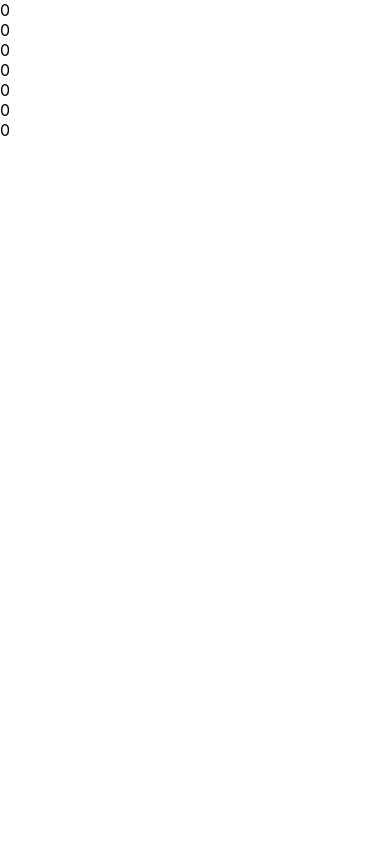
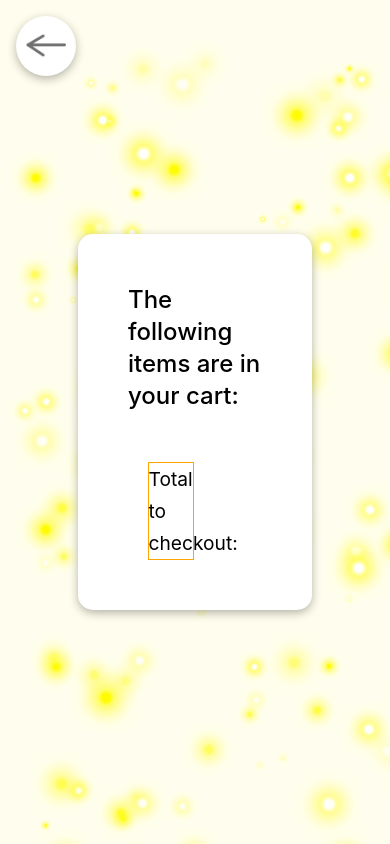
Before and after one commit to biancaraetchi/Portfolio, a React (Create React App) app: page /Portfolio/cart in a window 390 px wide. Built offline with nearby package versions, Linux system fonts and the light colour scheme; the HTML template or start-up script is replaced by a standard one.

Commit message:
First steps to optimize app for mobile

```diff
--- a/src/App.js
+++ b/src/App.js
@@ -7,18 +7,20 @@ import { BrowserRouter as Router, Routes, Route } from 'react-router-dom';
 import Signup from './Signup';
 import FullCanvas from './FullCanvas';
 import CartPage from './CartPage';
-import {useState} from 'react';
+import { useState } from 'react';
 
 function App() {
   const [lamps, setLamps] = useState([
-    { id: 1, title: "Bamboo & Straw", backimage: "lamp3.png", items: 0, prop1: true, prop2: "red, blue, green", type: 1 ,price:59.99},
-    { id: 2, title: "Elegance", backimage: "lamp4.png", items: 0, prop1: true, prop2: "red, green", type: 1, price:89.69 },
+    { id: 1, title: "Bamboo & Straw", backimage: "lamp3.png", items: 0, prop1: true, prop2: "red, blue, green", type: 1, price: 59.99 },
+    { id: 2, title: "Elegance", backimage: "lamp4.png", items: 0, prop1: true, prop2: "red, green", type: 1, price: 89.69 },
     { id: 3, title: "UFO", backimage: "lamp5.png", items: 0, prop1: true, prop2: "red, blue, green", type: 1, price: 27.45 },
-    { id: 4, title: "One-Legged Tuna", backimage: "lamp1.png", items: 0, prop1: false, prop2: "red, blue, orange", type: 1, price:34.56},
+    { id: 4, title: "One-Legged Tuna", backimage: "lamp1.png", items: 0, prop1: false, prop2: "red, blue, orange", type: 1, price: 34.56 },
     { id: 5, title: "Black Quartz", backimage: "lamp2.png", items: 0, prop1: false, prop2: "black, blue, orange", type: 2, price: 24.34 },
-    { id: 6, title: "Porcupine Class", backimage: "lamp6.png", items: 0, prop1: false, prop2: "black, blue, orange", type: 2, price:67.30 },
-    { id: 7, title: "The Chaperone", backimage: "lamp7.png", items: 0, prop1: false, prop2: "black, red, green", type: 3, price:78.21 },
-]);
+    { id: 6, title: "Porcupine Class", backimage: "lamp6.png", items: 0, prop1: false, prop2: "black, blue, orange", type: 2, price: 67.30 },
+    { id: 7, title: "The Chaperone", backimage: "lamp7.png", items: 0, prop1: false, prop2: "black, red, green", type: 3, price: 78.21 },
+  ]);
+  const [totalItems, setTotalItems] = useState(0);
+
 
   function floatingParticles(setChangedURL, canvasName, particleNr, ifColor, ifBig) {
     var canvas = document.getElementById(canvasName);
@@ -129,11 +131,11 @@ function App() {
     <div className="App">
       <Router>
         <Routes>
-          <Route exact path="/Portfolio/" element={<Fullpage lamps={lamps} floatingParticles={floatingParticles} />} />
+          <Route exact path="/Portfolio/" element={<Fullpage setTotalItems={setTotalItems} totalItems={totalItems} lamps={lamps} floatingParticles={floatingParticles} />} />
           <Route path="/Portfolio/login" element={<FullCanvas url={"/Portfolio/"} floatingParticles={floatingParticles}><Login /> </FullCanvas>} />
           <Route path="/Portfolio/about" element={<About />} />
           <Route path="/Portfolio/signup" element={<FullCanvas url={"/Portfolio/login"} floatingParticles={floatingParticles}><Signup /> </FullCanvas>} />
-          <Route path="/Portfolio/cart" element={<CartPage lamps={lamps}/>}></Route>
+          <Route path="/Portfolio/cart" element={<FullCanvas url={"/Portfolio/"} floatingParticles={floatingParticles}><CartPage lamps={lamps} /></FullCanvas>}></Route>
         </Routes>
       </Router>
     </div>
--- a/src/Cart.js
+++ b/src/Cart.js
@@ -5,7 +5,9 @@ import { Link } from 'react-router-dom';
 const Cart = (props) => {
     useEffect(() => {
         var items = document.getElementById("items");
-        items.style.display = "none";
+        if(props.totalItems === 0){
+            items.style.display = "none";
+        }
     }, [])
 
     return (
--- /dev/null
+++ b/src/CartPage.css
@@ -0,0 +1,32 @@
+.cartContainer {
+  display: flex;
+}
+.cartContainer .listItemsInCart {
+  display: flex;
+  width: 100%;
+  height: 150px;
+  border-radius: 15px;
+  box-shadow: 0 3px 10px rgba(0, 0, 0, 0.3);
+}
+.cartContainer .listItemsInCart .cartText {
+  width: 60%;
+  height: 100%;
+  border: 1px solid olive;
+}
+.cartContainer .listItemsInCart .cartText h4 {
+  font-style: italic;
+  font-weight: 500;
+}
+.cartContainer .listItemsInCart .smallImage {
+  display: block;
+  border: 1px solid red;
+  width: 30%;
+  height: 100%;
+  -o-object-fit: contain;
+     object-fit: contain;
+}
+.cartContainer .checkout {
+  width: 35%;
+  margin-left: 5vw;
+  border: 1px solid orange;
+}/*# sourceMappingURL=CartPage.css.map */
--- a/src/CartPage.js
+++ b/src/CartPage.js
@@ -1,17 +1,41 @@
+import './CartPage.css';
 import { useEffect } from "react";
+import { Link } from 'react-router-dom';
 
 const CartPage = (props) => {
     useEffect(() => {
-    },[])
+    }, [])
     return (
-        <div className="CartPage">
-            {props.lamps.map((lamp) => {
-                return(
-                    <p key={lamp.id}>{lamp.items}</p>
-                )
-            })}
+        <div className="flexWrapper">
+            <div className="formBlock">
+                <img src="./Artsystuff/lamp2.png" alt="oops" />
+                <h3>The following items are in your cart:</h3>
+                <div className="cartContainer">
+                    {props.lamps.map((lamp) => {
+                        let chooseIfDisplay = { display: "block" };
+                        if (lamp.items === 0) {
+                            chooseIfDisplay.display = "none";
+                        }
+                        return (
+                            <div className="listItemsInCart" key={lamp.id} style={chooseIfDisplay}>
+                                <img src={lamp.backimage} alt={lamp.title} className="smallImage" />
+                                <div className="cartText">
+                                    <h4>{lamp.title}</h4>
+                                    <ul>
+                                        {lamp.prop1 ? <li>LED</li> : <li>Not LED</li>}
+                                        <li>{lamp.prop2}</li>
+                                    </ul>
+                                    <b>{lamp.items} x €{lamp.price} = €{lamp.items*lamp.price}</b>
+                                </div>
+                            </div>)
+                    })}
+                    <div className="checkout">
+                        <h4>Total to checkout:</h4>
+                    </div>
+                </div>
+            </div>
         </div>
-     );
+    );
 }
 
 export default CartPage;
--- /dev/null
+++ b/src/CartPage.scss
@@ -0,0 +1,33 @@
+@import "./import";
+
+.cartContainer {
+    display: flex;
+    .listItemsInCart {
+        display: flex;
+        width:100%;
+        height: 150px;
+        border-radius: 15px;
+        @include shadowPreset;
+        .cartText{
+            width:60%;
+            height:100%;
+            border:1px solid olive;
+            h4{
+                font-style: italic;
+                font-weight: 500;
+            }
+        }
+        .smallImage {
+            display: block;
+            border: 1px solid red;
+            width: 30%;
+            height: 100%;
+            object-fit: contain;
+        }
+    }
+    .checkout{
+        width:35%;
+        margin-left:5vw;
+        border:1px solid orange;
+    }
+}
--- a/src/Fullpage.js
+++ b/src/Fullpage.js
@@ -6,12 +6,11 @@ import Footer from "./Footer";
 import { useEffect } from "react";
 
 const Fullpage = (props) => {
-    const [totalItems, setTotalItems] = useState(0);
     const [filterValues, setFilterValues] = useState([false, false, null]);
     const [changedURL, setChangedURL] = useState(0);
 
     const changeItems = function (number) {
-        setTotalItems(totalItems + number);
+        props.setTotalItems(props.totalItems + number);
     }
     var particleNr = 50;
 
@@ -24,10 +23,10 @@ const Fullpage = (props) => {
         <div className="Fullpage">
             <Welcome floatingParticles={props.floatingParticles} />
 
-            <Homebar filterValues={setFilterValues} totalItems={totalItems} />
+            <Homebar filterValues={setFilterValues} totalItems={props.totalItems} />
             <div className="container">
                 <canvas id="canvas1" ></canvas>
-                <MainContent lamps={props.lamps} filterValues={filterValues} setTotalItems={changeItems} totalItems={totalItems} />
+                <MainContent lamps={props.lamps} filterValues={filterValues} setTotalItems={changeItems} totalItems={props.totalItems} />
                 <canvas id="canvas2" ></canvas>
             </div>
             <Footer />
--- a/src/MainContent.css
+++ b/src/MainContent.css
@@ -16,7 +16,7 @@
   }
 }
 :root {
-  --width-size: 300px;
+  --width-size: 20vw;
 }
 
 .container {
--- a/src/MainContent.js
+++ b/src/MainContent.js
@@ -139,7 +139,7 @@ const MainContent = (props) => {
                                             <span className="plusSpan" id={'plus' + lamp.id} onClick={() => addItems(lamp.id)}>+</span>
                                         </div>
                                         <div className="price">
-                                        <span className="underline">€{lamp.price}</span>
+                                        <span className="underline">€{lamp.price.toFixed(2)}</span>
                                         </div>
                                     </div>
                                 </div>
--- a/src/MainContent.scss
+++ b/src/MainContent.scss
@@ -12,7 +12,7 @@
 }
 
 :root {
-    --width-size: 300px;
+    --width-size: 20vw;
 }
 
 .container {
```
Also changed, not shown: 2 other files (tests, documents, lock files or other folders).
